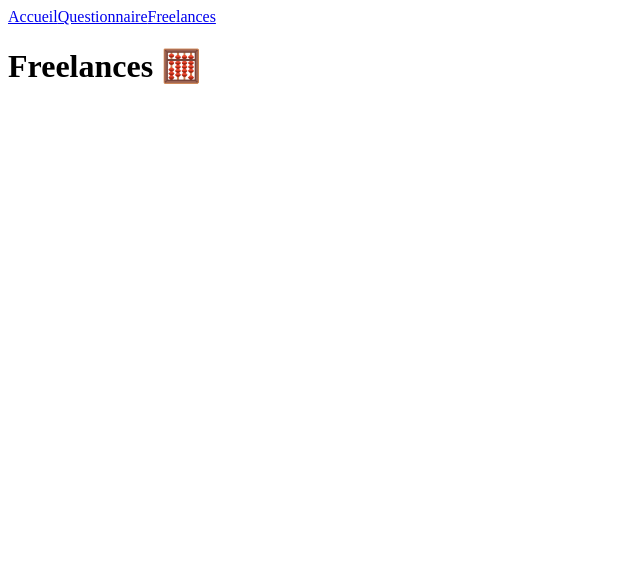
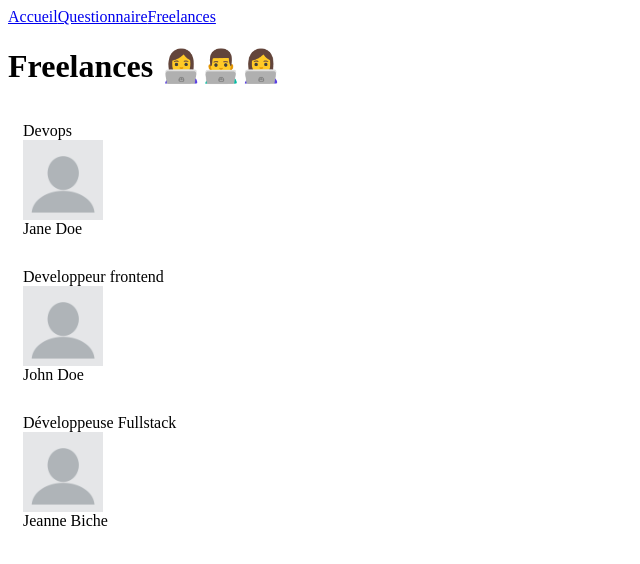
Before and after one commit to DamienPellerin/shiny-agency, a React (Create React App) app: page /freelances in a window 1280 px wide. Shown: the top 564 px of the page, without its empty margins (0-640 px from the left). Built offline with nearby package versions, Linux system fonts and the light colour scheme.

Commit message:
test Card

```diff
--- a/src/pages/Freelances/index.jsx
+++ b/src/pages/Freelances/index.jsx
@@ -1,7 +1,36 @@
+import DefaultPicture from '../../assets/profil.jpg'
+import Card from '../../components/Card'
+
+const freelanceProfiles = [
+  {
+    name: 'Jane Doe',
+    jobTitle: 'Devops',
+    picture: DefaultPicture,
+  },
+  {
+    name: 'John Doe',
+    jobTitle: 'Developpeur frontend',
+    picture: DefaultPicture,
+  },
+  {
+    name: 'Jeanne Biche',
+    jobTitle: 'Développeuse Fullstack',
+    picture: DefaultPicture,
+  },
+]
+
 function Freelances() {
   return (
     <div>
-      <h1>Freelances 🧮</h1>
+      <h1>Freelances 👩‍💻👨‍💻👩‍💻</h1>
+      {freelanceProfiles.map((profile, index) => (
+        <Card
+          key={`${profile.name}-${index}`}
+          label={profile.jobTitle}
+          picture={profile.picture}
+          title={profile.name}
+        />
+      ))}
     </div>
   )
 }
```
Also changed, not shown: src/components/Card/index.jsx (+8 -0 lines), src/assets/profil.jpg (added).
